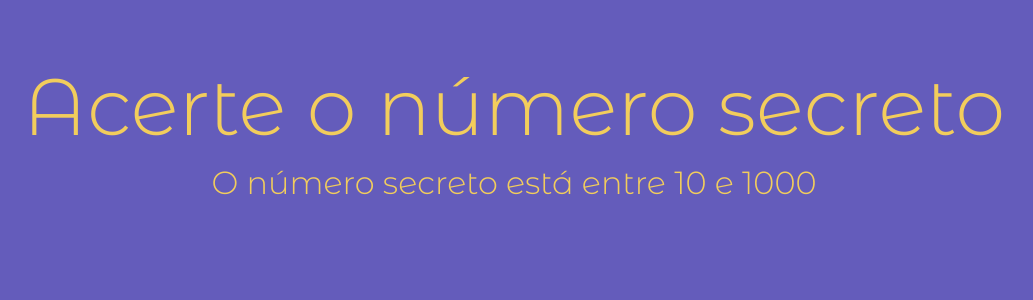
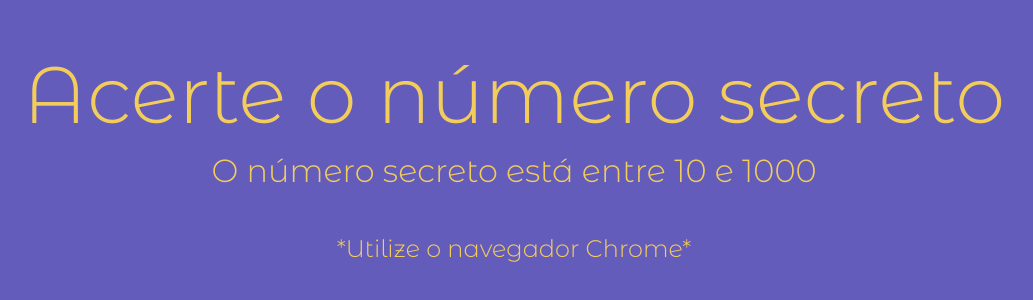
Before and after one commit to httpE2Barao/Numero-secreto, a plain HTML site: page index.html in a window 1280 px wide. Shown: the part 242-542 px from the top of the page, without its empty margins (126-1159 px from the left). Drawn offline with nearby package versions, Linux system fonts and the light colour scheme.

Commit message:
Add files via upload

```diff
--- a/index.html
+++ b/index.html
@@ -16,11 +16,7 @@
         <h3>O número secreto está entre <span id="menor-val">#</span> e <span id="maior-val">#</span></h3>
 
         <div id="chute" class="mensagem">
-            <!-- <div>Você disse: </div>
-                <span class="box">#</span>
-
-            -->
-
+            <p>*Utilize o navegador Chrome*</p>
         </div>
     </main>
     <script src="app/sortearNumero.js"></script>
```
